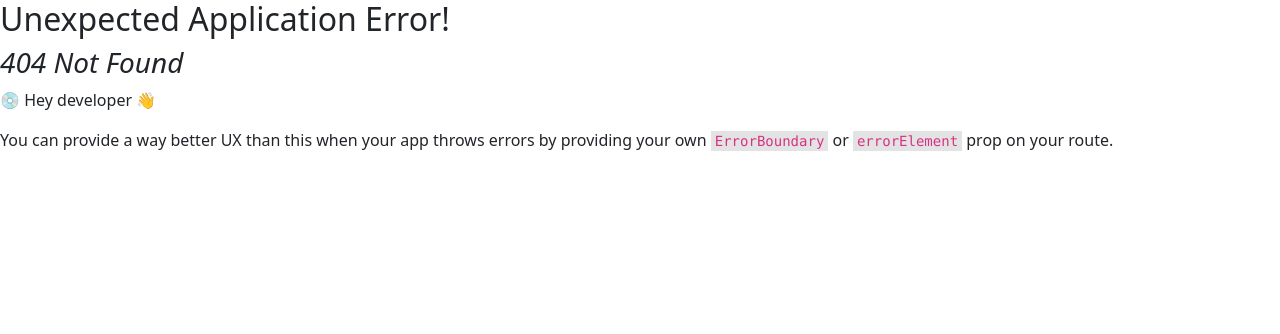
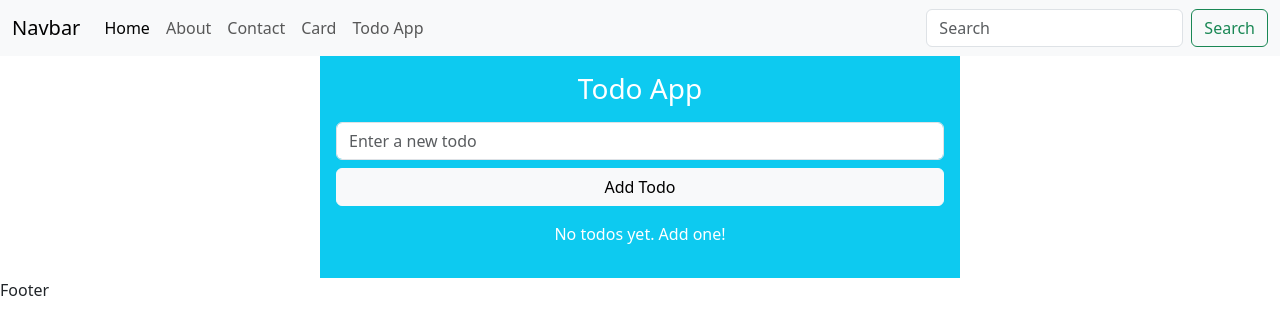
Before and after one commit to sandeepmernStack/react_production, a React (Vite) app in the folder 01_react/: page /todo in a window 1280 px wide. Before the commit this address had no page. Shown: the top 334 px of the page. Built offline with nearby package versions, Linux system fonts and the light colour scheme.

Commit message:
react context api with todo app

```diff
--- a/01_react/index.html
+++ b/01_react/index.html
@@ -6,6 +6,7 @@
     <meta name="viewport" content="width=device-width, initial-scale=1.0" />
     <title>Vite + React</title>
     <link href="https://cdn.jsdelivr.net/npm/bootstrap@5.3.3/dist/css/bootstrap.min.css" rel="stylesheet" integrity="sha384-QWTKZyjpPEjISv5WaRU9OFeRpok6YctnYmDr5pNlyT2bRjXh0JMhjY6hW+ALEwIH" crossorigin="anonymous">
+
   </head>
   <body>
     <div id="root"></div>
--- a/01_react/src/App.jsx
+++ b/01_react/src/App.jsx
@@ -2,16 +2,18 @@ import Footer from "./components/Footer/Footer"
 import Header from "./components/Header/Header"
 import {Outlet} from 'react-router'
 import { ThemeProvider } from "./context/MyTheme"
+import { TodoContextProvider } from "./components/TodoApp/TodoContext"
 function App() {
 
 
   return (
-
-     <ThemeProvider>
+    <TodoContextProvider>
+      <ThemeProvider>
       <Header/>
       <Outlet/>
       <Footer/>
       </ThemeProvider>
+      </TodoContextProvider>
 
 
   )
--- a/01_react/src/components/Header/Header.jsx
+++ b/01_react/src/components/Header/Header.jsx
@@ -23,6 +23,9 @@ function Header() {
             <li className="nav-item">
             <Link className="nav-link" to="card">Card</Link>
             </li>
+            <li className="nav-item">
+            <Link className="nav-link" to="todo">Todo App</Link>
+            </li>
         </ul>
         <form className="d-flex" role="search">
             <input className="form-control me-2" type="search" placeholder="Search" aria-label="Search"/>
--- /dev/null
+++ b/01_react/src/components/TodoApp/TodoApp.jsx
@@ -0,0 +1,76 @@
+import React, { useState } from "react";
+import { useTodoContext } from "./TodoContext";
+
+function TodoApp() {
+  const { todos, addTodo, updateTodo, deleteTodo } = useTodoContext();
+  const [todoText, setTodoText] = useState("");
+  const [editingTodo, setEditingTodo] = useState(null); // For tracking the todo being edited
+  const [updatedText, setUpdatedText] = useState("");
+
+  const handleSubmit = (e) => {
+    e.preventDefault();
+    if (editingTodo) {
+      // Update the todo if it's in edit mode
+      updateTodo(editingTodo.id, updatedText);
+      setEditingTodo(null);
+      setUpdatedText("");
+    } else {
+      // Add new todo
+      addTodo(todoText);
+      setTodoText(""); // Clear the input after adding the todo
+    }
+  };
+
+  const handleEdit = (todo) => {
+    setEditingTodo(todo);
+    setUpdatedText(todo.text); // Pre-fill the input with the current todo text
+  };
+
+  return (
+    <div className="col-md-6 col-12 mx-auto p-3 bg-info">
+      <h3 className="text-center text-white mb-3">Todo App</h3>
+      <form onSubmit={handleSubmit} className="mb-3">
+        <input
+          type="text"
+          value={editingTodo ? updatedText : todoText}
+          onChange={(e) =>
+            editingTodo ? setUpdatedText(e.target.value) : setTodoText(e.target.value)
+          }
+          placeholder={editingTodo ? "Update todo" : "Enter a new todo"}
+          className="form-control mb-2"
+        />
+        <button type="submit" className="btn btn-light w-100">
+          {editingTodo ? "Update Todo" : "Add Todo"}
+        </button>
+      </form>
+
+      {todos.length > 0 ? (
+        <ul className="list-group">
+          {todos.map((todo) => (
+            <li key={todo.id} className="list-group-item d-flex justify-content-between align-items-center">
+              <span>{todo.text}</span>
+              <div>
+                <button
+                  onClick={() => handleEdit(todo)}
+                  className="btn btn-warning btn-sm mx-2"
+                >
+                  Edit
+                </button>
+                <button
+                  onClick={() => deleteTodo(todo.id)}
+                  className="btn btn-danger btn-sm"
+                >
+                  Delete
+                </button>
+              </div>
+            </li>
+          ))}
+        </ul>
+      ) : (
+        <p className="text-center text-white">No todos yet. Add one!</p>
+      )}
+    </div>
+  );
+}
+
+export default TodoApp;
--- /dev/null
+++ b/01_react/src/components/TodoApp/TodoContext.jsx
@@ -0,0 +1,58 @@
+import { useContext, createContext, useEffect, useState } from "react";
+
+const TodoContext = createContext({});
+
+export const TodoContextProvider = ({ children }) => {
+  const [todos, setTodos] = useState([]);
+
+  // Add Todo Function
+  const addTodo = (todoText) => {
+    if (todoText.trim()) {
+      const newTodo = {
+        id: Date.now(),
+        text: todoText,
+      };
+      setTodos((prevTodos) => [...prevTodos, newTodo]);
+    }
+  };
+
+  // Update Todo Function
+  const updateTodo = (id, newText) => {
+    setTodos((prevTodos) =>
+      prevTodos.map((todo) =>
+        todo.id === id ? { ...todo, text: newText } : todo
+      )
+    );
+  };
+
+  // Delete Todo Function
+  const deleteTodo = (id) => {
+    setTodos((prevTodos) => prevTodos.filter((todo) => todo.id !== id));
+  };
+
+  // Load todos from localStorage on initial render
+  useEffect(() => {
+    const storedData = localStorage.getItem("todos");
+    if (storedData) {
+      setTodos(JSON.parse(storedData)); // Parse the string into an array
+    }
+  }, []);
+
+  // Save todos to localStorage whenever todos state changes
+  useEffect(() => {
+    if (todos.length > 0) {
+      localStorage.setItem("todos", JSON.stringify(todos));
+    }
+  }, [todos]);
+
+  return (
+    <TodoContext.Provider
+      value={{ todos, addTodo, updateTodo, deleteTodo }}
+    >
+      {children}
+    </TodoContext.Provider>
+  );
+};
+
+// Custom hook to use the TodoContext
+export const useTodoContext = () => useContext(TodoContext);
--- a/01_react/src/main.jsx
+++ b/01_react/src/main.jsx
@@ -6,6 +6,7 @@ import Home from "./components/Home/Home.jsx"
 import About from './components/About/About.jsx'
 import Contact from './components/Contect/Contact.jsx'
 import Card from './components/Card/Card.jsx'
+import TodoApp from './components/TodoApp/TodoApp.jsx'
 const router = createBrowserRouter(
   createRoutesFromElements(
     <Route path='/' element={<App/>}>
@@ -13,6 +14,7 @@ const router = createBrowserRouter(
       <Route path='about' element={<About/>}/>
       <Route path='contact' element={<Contact/>}/>
       <Route path='card' element={<Card/>}/>
+      <Route path='todo' element={<TodoApp/>}/>
     </Route>
   )
 )
```
Also changed, not shown: 01_react/src/style.css (+16 -24 lines).
